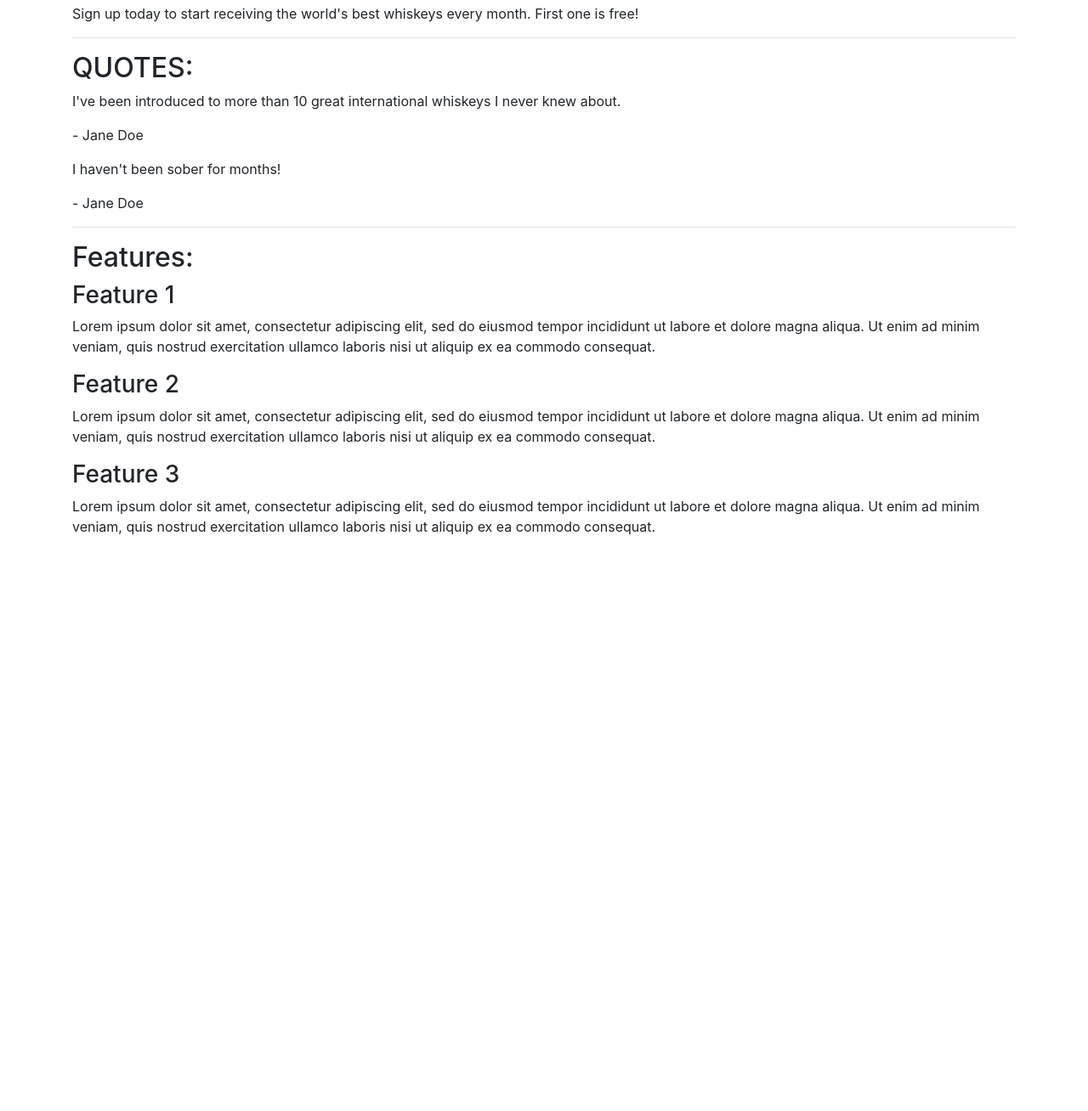
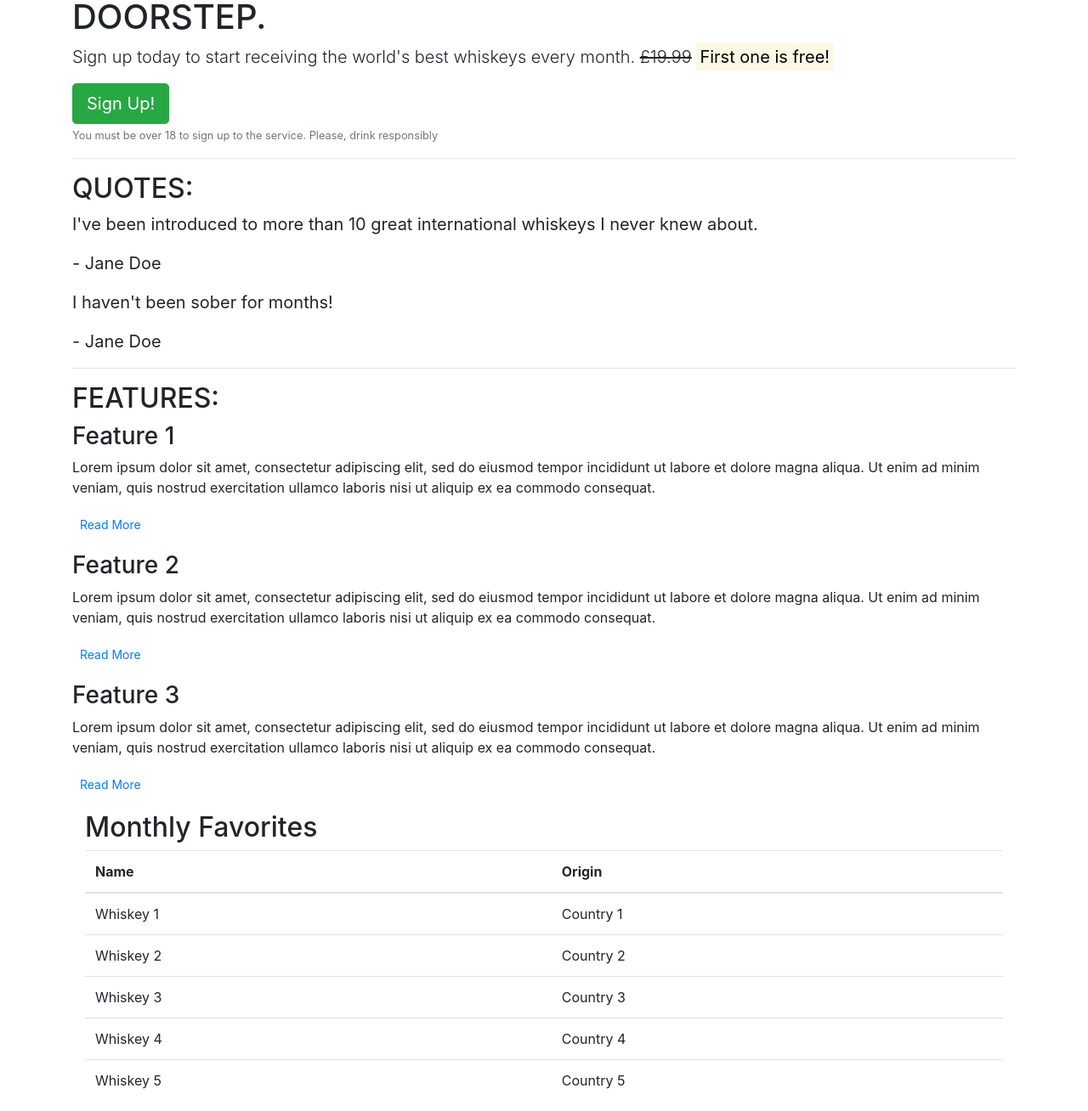
Before and after one commit to Phoenixgreen763/Whiskey-Drop, a plain HTML site: page index.html in a window 1280 px wide. Shown: the part 52-1360 px from the top of the page at 85% size. Before the commit the page ends 800 px from the top, so only its background shows below. Drawn offline with nearby package versions, Linux system fonts and the light colour scheme.

Commit message:
added table data and changes to the headings

```diff
--- a/index.html
+++ b/index.html
@@ -13,8 +13,10 @@
     <article class="container">
         <!-- Callout -->
         <section class="callout">
-            <h1>The finest whiskeys delivered to your doorstep.</h1>
-            <p>Sign up today to start receiving the world's best whiskeys every month. First one is free!</p>
+            <h1 class="text-uppercase">The finest whiskeys delivered to your doorstep.</h1>
+            <p class="lead">Sign up today to start receiving the world's best whiskeys every month. <s>£19.99</s> <strong><mark>First one is free!</mark></strong></p>
+            <button class="btn btn-success btn-lg">Sign Up!</button>
+            <p class="text-muted"><small>You must be over 18 to sign up to the service. Please, drink responsibly</small></p>
         </section>
         <!-- /.callout -->
         <hr>
@@ -22,35 +24,75 @@
         <!-- Quotes -->
         <section class="quotes">
             <h2 class="text-uppercase">Quotes:</h2>
-            <div class="quote">
+            <blockquote class="blockquote">
                 <p>I've been introduced to more than 10 great international whiskeys I never knew about.</p>
                 <p>- Jane Doe</p>
-            </div>
-            <div class="quote">
+            </blockquote>
+            <blockquote class="blockquote">
                 <p>I haven't been sober for months!</p>
                 <p>- Jane Doe</p>
-            </div>
+            </blockquote>
         </section>
         <!-- /.quotes -->
         <hr>
 
         <!-- Features -->
         <section class="features">
-            <h2>Features:</h2>
+            <h2 class="text-uppercase">Features:</h2>
             <div class="feature">
                 <h3>Feature 1</h3>
                 <p>Lorem ipsum dolor sit amet, consectetur adipiscing elit, sed do eiusmod tempor incididunt ut labore et dolore magna aliqua. Ut enim ad minim veniam, quis nostrud exercitation ullamco laboris nisi ut aliquip ex ea commodo consequat.</p>
+                <p><a class="btn btn-sm btn-default" href="">Read More</a></p>
             </div>
             <div class="feature">
                 <h3>Feature 2</h3>
                 <p>Lorem ipsum dolor sit amet, consectetur adipiscing elit, sed do eiusmod tempor incididunt ut labore et dolore magna aliqua. Ut enim ad minim veniam, quis nostrud exercitation ullamco laboris nisi ut aliquip ex ea commodo consequat.</p>
+                <p><a class="btn btn-sm btn-default" href="">Read More</a></p>
             </div>
             <div class="feature">
                 <h3>Feature 3</h3>
                 <p>Lorem ipsum dolor sit amet, consectetur adipiscing elit, sed do eiusmod tempor incididunt ut labore et dolore magna aliqua. Ut enim ad minim veniam, quis nostrud exercitation ullamco laboris nisi ut aliquip ex ea commodo consequat.</p>
+                <p><a class="btn btn-sm btn-default" href="">Read More</a></p>
             </div>
         </section>
         <!-- /.features -->
+        <section id="monthly-favorites">
+            <div class="container">
+              <h2>Monthly Favorites</h2>
+              <table class="table">
+                <thead>
+                  <tr>
+                    <th scope="col">Name</th>
+                    <th scope="col">Origin</th>
+                  </tr>
+                </thead>
+                <tbody>
+                  <!-- Add your whiskey data rows here -->
+                  <tr>
+                    <td>Whiskey 1</td>
+                    <td>Country 1</td>
+                  </tr>
+                  <tr>
+                    <td>Whiskey 2</td>
+                    <td>Country 2</td>
+                  </tr>
+                  <tr>
+                    <td>Whiskey 3</td>
+                    <td>Country 3</td>
+                  </tr>
+                  <tr>
+                    <td>Whiskey 4</td>
+                    <td>Country 4</td>
+                  </tr>
+                  <tr>
+                    <td>Whiskey 5</td>
+                    <td>Country 5</td>
+                  </tr>
+                  <!-- Add more rows as needed -->
+                </tbody>
+              </table>
+            </div>
+          </section>
     </article>
 </body>
 
```
